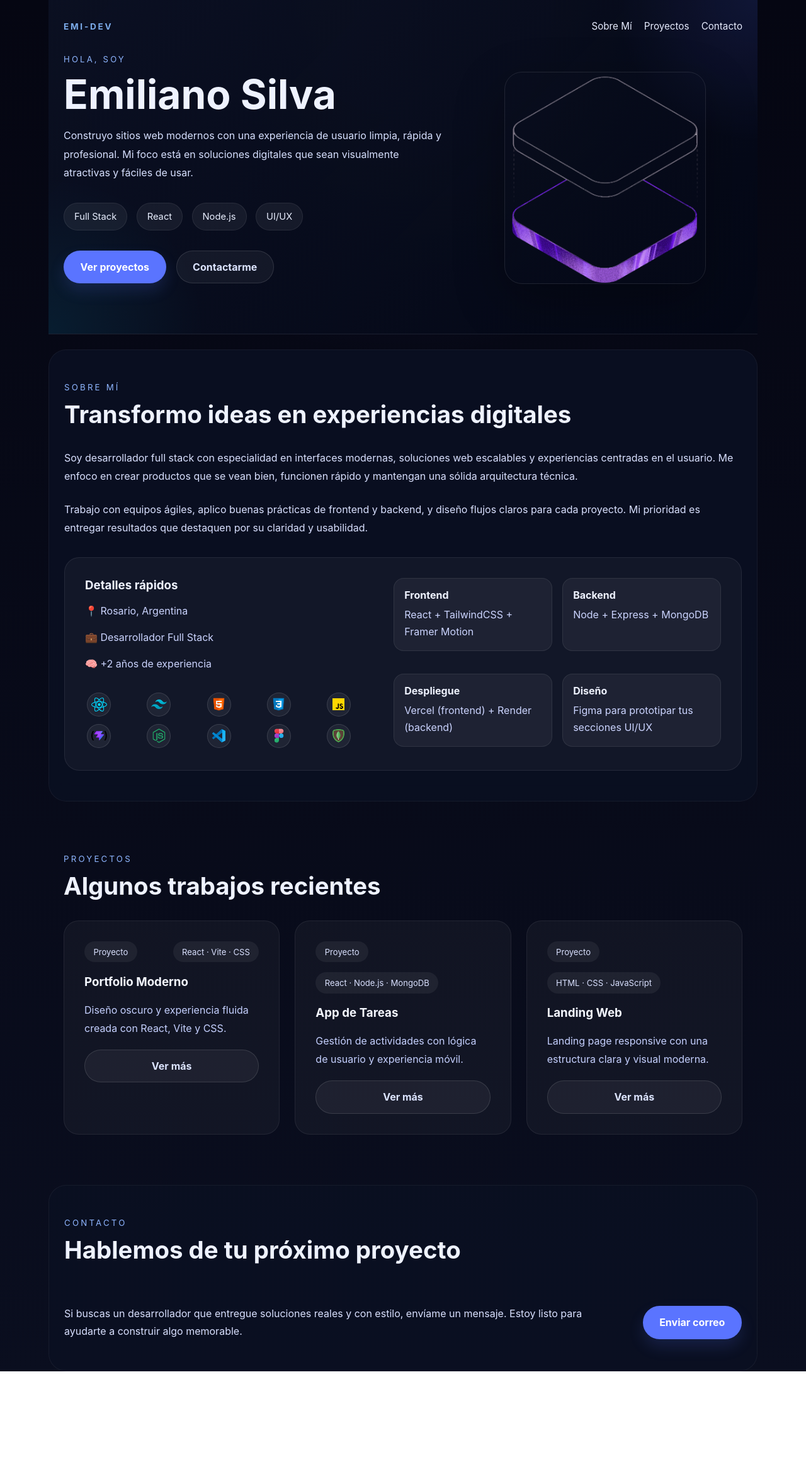
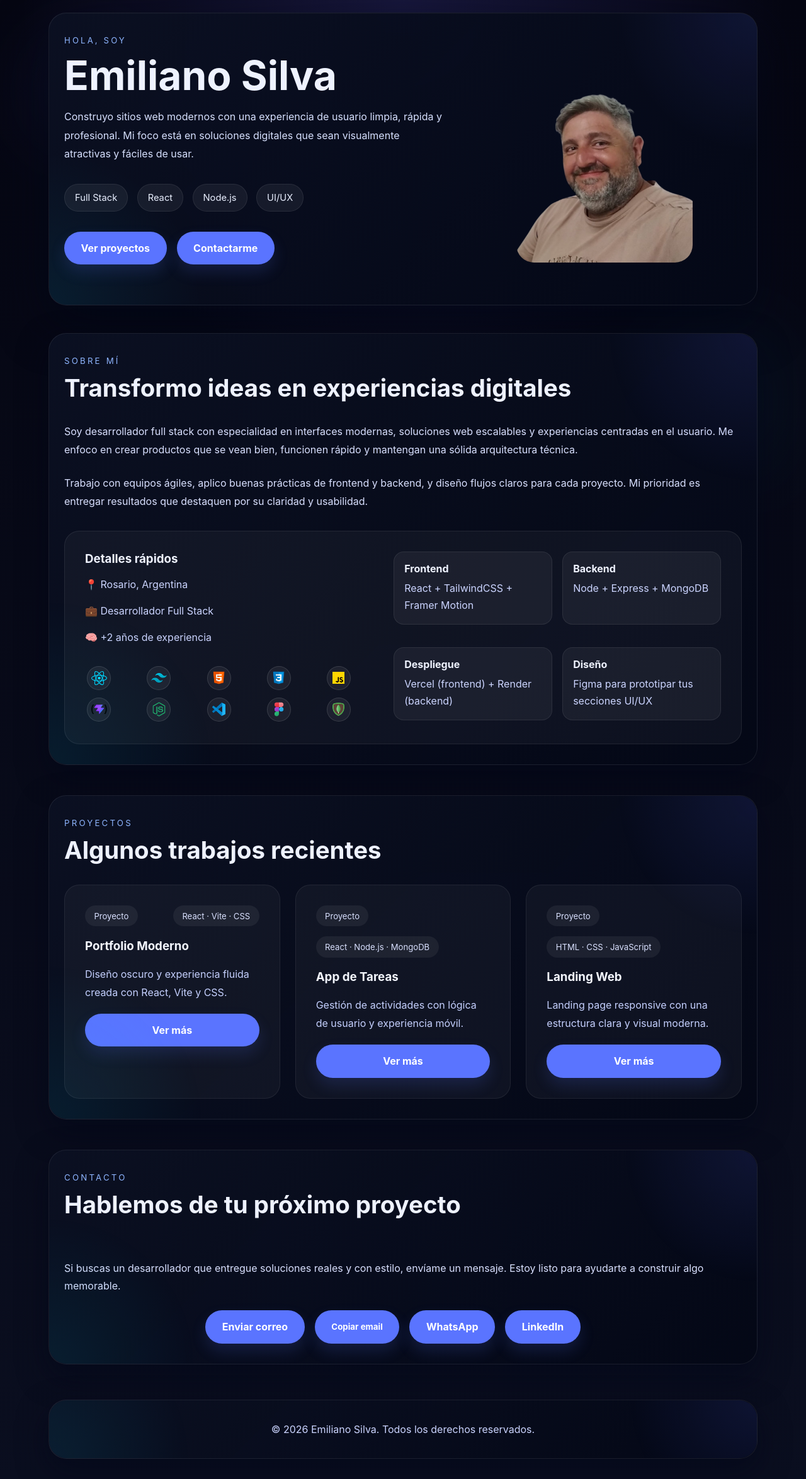
Before and after one commit to emi-silva/PORTFOLIO-EMILIANO-SILVA, a React (Vite) app: page / in a window 1280 px wide. Shown: the whole page at 63% size. Before the commit the page ends 2178 px from the top, so only its background shows below. Built offline with nearby package versions, Linux system fonts and the light colour scheme.

Commit message:
segundo dia de trabajo resolver enviar correo

```diff
--- a/src/App.css
+++ b/src/App.css
@@ -16,6 +16,28 @@ body {
   min-height: 100vh;
 }
 
+body::before {
+  content: '';
+  position: fixed;
+  inset: 0;
+  z-index: 0;
+  background-image: radial-gradient(circle at 10% 20%, rgba(88, 103, 255, 0.06), transparent 12%),
+    radial-gradient(circle at 90% 80%, rgba(0, 216, 255, 0.04), transparent 15%);
+  opacity: 1;
+  filter: blur(30px);
+  transform: translateZ(0);
+  animation: floatBG 30s linear infinite;
+  pointer-events: none;
+}
+
+@keyframes floatBG {
+  0% { transform: translateY(0) rotate(0deg); }
+  25% { transform: translateY(-12px) rotate(1deg); }
+  50% { transform: translateY(-24px) rotate(-1deg); }
+  75% { transform: translateY(-12px) rotate(1deg); }
+  100% { transform: translateY(0) rotate(0deg); }
+}
+
 #root {
   width: min(1126px, 100%);
   max-width: 100%;
@@ -24,6 +46,8 @@ body {
   display: flex;
   flex-direction: column;
   box-sizing: border-box;
+  position: relative;
+  z-index: 1;
 }
 
 h1,
@@ -50,9 +74,13 @@ p {
 .header {
   position: relative;
   overflow: hidden;
-  padding: 2rem 1.5rem 3rem;
+  margin: 1.25rem 0;
+  padding: 2rem 1.5rem;
   background: linear-gradient(135deg, rgba(11, 16, 34, 0.98), rgba(4, 8, 22, 0.95));
-  border-bottom: 1px solid rgba(255, 255, 255, 0.08);
+  border: 1px solid rgba(255, 255, 255, 0.08);
+  border-radius: 1.75rem;
+  box-shadow: 0 24px 80px rgba(2,6,23,0.6), inset 0 1px 0 rgba(255,255,255,0.02);
+  backdrop-filter: blur(20px);
 }
 
 .header::after {
@@ -163,25 +191,25 @@ p {
   border: 1px solid transparent;
 }
 
-.button.primary {
+.button.primary,
+.button.secondary {
   background: #5a74ff;
   color: #fff;
   box-shadow: 0 12px 24px rgba(90, 116, 255, 0.16);
 }
 
-.button.primary:hover {
+.button.primary:hover,
+.button.secondary:hover {
   transform: translateY(-1px);
   background: #4d65e0;
 }
 
-.button.secondary,
 .button.tertiary {
   color: #dce4ff;
   border-color: rgba(255, 255, 255, 0.12);
   background: rgba(255, 255, 255, 0.05);
 }
 
-.button.secondary:hover,
 .button.tertiary:hover {
   background: rgba(255, 255, 255, 0.09);
 }
@@ -192,10 +220,10 @@ p {
 }
 
 .hero-visual img {
-  width: min(320px, 100%);
+  width: min(280px, 100%);
   border-radius: 1.75rem;
-  border: 1px solid rgba(255, 255, 255, 0.1);
-  box-shadow: 0 28px 80px rgba(0, 0, 0, 0.3);
+  border: none;
+  box-shadow: none;
 }
 
 .section-header {
@@ -218,11 +246,14 @@ p {
 }
 
 .experience {
-  margin-top: 1.5rem;
-  background: rgba(11, 16, 34, 0.9);
-  border: 1px solid rgba(255, 255, 255, 0.05);
+  position: relative;
+  margin: 1.5rem 0;
+  padding: 2rem 1.5rem;
+  background: linear-gradient(135deg, rgba(11, 16, 34, 0.98), rgba(4, 8, 22, 0.95));
+  border: 1px solid rgba(255, 255, 255, 0.08);
   border-radius: 1.75rem;
-  backdrop-filter: blur(18px);
+  backdrop-filter: blur(20px);
+  box-shadow: 0 18px 48px rgba(2,6,23,0.55);
 }
 
 .about-grid {
@@ -353,8 +384,14 @@ p {
 }
 
 .projects {
-  margin-top: 2rem;
-  background: transparent;
+  position: relative;
+  margin: 1.5rem 0;
+  padding: 2rem 1.5rem;
+  background: linear-gradient(135deg, rgba(11, 16, 34, 0.98), rgba(4, 8, 22, 0.95));
+  border: 1px solid rgba(255, 255, 255, 0.08);
+  border-radius: 1.75rem;
+  backdrop-filter: blur(20px);
+  box-shadow: 0 18px 48px rgba(2,6,23,0.55);
 }
 
 .project-grid {
@@ -406,10 +443,26 @@ p {
 }
 
 .contact {
-  margin-top: 2rem;
-  background: rgba(11, 16, 34, 0.9);
-  border: 1px solid rgba(255, 255, 255, 0.05);
+  position: relative;
+  margin: 1.5rem 0 2rem;
+  padding: 2rem 1.5rem;
+  background: linear-gradient(135deg, rgba(11, 16, 34, 0.98), rgba(4, 8, 22, 0.95));
+  border: 1px solid rgba(255, 255, 255, 0.08);
   border-radius: 1.75rem;
+  backdrop-filter: blur(20px);
+  box-shadow: 0 18px 48px rgba(2,6,23,0.55);
+}
+
+.experience::after,
+.projects::after,
+.contact::after {
+  content: '';
+  position: absolute;
+  inset: 0;
+  pointer-events: none;
+  background-image: radial-gradient(circle at top right, rgba(88, 103, 255, 0.12), transparent 18%),
+    radial-gradient(circle at bottom left, rgba(0, 216, 255, 0.08), transparent 20%);
+  border-radius: inherit;
 }
 
 .contact-card {
@@ -425,6 +478,50 @@ p {
   line-height: 1.8;
 }
 
+.contact-actions {
+  display: flex;
+  flex-wrap: wrap;
+  justify-content: center;
+  gap: 1rem;
+  margin-top: 1.5rem;
+}
+
+.contact-status {
+  margin-top: 1.25rem;
+  text-align: center;
+  color: #cbd4ff;
+}
+
+.footer {
+  position: relative;
+  margin: 1.5rem 0 2rem;
+  padding: 2rem 1.5rem;
+  background: linear-gradient(135deg, rgba(11, 16, 34, 0.98), rgba(4, 8, 22, 0.95));
+  border: 1px solid rgba(255, 255, 255, 0.08);
+  border-radius: 1.75rem;
+  backdrop-filter: blur(20px);
+  box-shadow: 0 18px 48px rgba(2,6,23,0.55);
+  text-align: center;
+}
+
+.footer::after {
+  content: '';
+  position: absolute;
+  inset: 0;
+  pointer-events: none;
+  background-image: radial-gradient(circle at top right, rgba(88, 103, 255, 0.12), transparent 18%),
+    radial-gradient(circle at bottom left, rgba(0, 216, 255, 0.08), transparent 20%);
+  border-radius: inherit;
+}
+
+.footer p {
+  position: relative;
+  z-index: 1;
+  color: #cbd4ff;
+  line-height: 1.8;
+  margin: 0;
+}
+
 @media (max-width: 960px) {
   .header-body,
   .about-grid,
@@ -434,7 +531,7 @@ p {
   }
 
   .header {
-    padding-top: 1.5rem;
+    padding-top: 1rem;
   }
 }
 
@@ -449,7 +546,7 @@ p {
   }
 
   .header {
-    padding: 1.5rem 1rem 2rem;
+    padding: 1rem 1rem 2rem;
   }
 
   .hero-chips,
--- a/src/App.jsx
+++ b/src/App.jsx
@@ -2,6 +2,7 @@ import Header from "./components/Header";
 import Experience from "./components/Experience";
 import Projects from "./components/Projects";
 import Contact from "./components/Contact";
+import Footer from "./components/Footer";
 import "./App.css";
 
 function App() {
@@ -11,6 +12,7 @@ function App() {
       <Experience />
       <Projects />
       <Contact />
+      <Footer />
     </>
   );
 }
--- a/src/components/Contact.jsx
+++ b/src/components/Contact.jsx
@@ -1,4 +1,26 @@
+import { useState } from 'react';
+
 export default function Contact() {
+  const [contactStatus, setContactStatus] = useState('');
+  const email = 'emilianosilva25@gmail.com';
+
+  const handleEmailClick = (event) => {
+    event.preventDefault();
+    window.location.href = `mailto:${email}`;
+    setTimeout(() => {
+      setContactStatus('Si no se abre el cliente de correo, usa el botón de copiar email.');
+    }, 300);
+  };
+
+  const handleCopyEmail = async () => {
+    try {
+      await navigator.clipboard.writeText(email);
+      setContactStatus('Email copiado al portapapeles.');
+    } catch (error) {
+      setContactStatus(`Copia manualmente: ${email}`);
+    }
+  };
+
   return (
     <section id="contacto" className="contact">
       <div className="section-header">
@@ -13,10 +35,36 @@ export default function Contact() {
             envíame un mensaje. Estoy listo para ayudarte a construir algo
             memorable.
           </p>
+          <div className="contact-actions">
+            <a
+              className="button primary"
+              href={`mailto:${email}`}
+              onClick={handleEmailClick}
+            >
+              Enviar correo
+            </a>
+            <button type="button" className="button secondary" onClick={handleCopyEmail}>
+              Copiar email
+            </button>
+            <a
+              className="button primary"
+              href="https://wa.me/543413916033?text=Hola%20Emiliano%2C%20me%20interesa%20tu%20servicio%20de%20desarrollo%20web"
+              target="_blank"
+              rel="noopener noreferrer"
+            >
+              WhatsApp
+            </a>
+            <a
+              className="button secondary"
+              href="https://www.linkedin.com/in/emiliano-silva-28710b191"
+              target="_blank"
+              rel="noopener noreferrer"
+            >
+              LinkedIn
+            </a>
+          </div>
+          {contactStatus && <p className="contact-status">{contactStatus}</p>}
         </div>
-        <a className="button primary" href="mailto:emiliano@example.com">
-          Enviar correo
-        </a>
       </div>
     </section>
   );
--- /dev/null
+++ b/src/components/Footer.jsx
@@ -0,0 +1,7 @@
+export default function Footer() {
+  return (
+    <footer className="footer">
+      <p>&copy; 2026 Emiliano Silva. Todos los derechos reservados.</p>
+    </footer>
+  );
+}
--- a/src/components/Header.jsx
+++ b/src/components/Header.jsx
@@ -1,17 +1,8 @@
-import heroImg from "../assets/hero.png";
+import heroImg from "../assets/IMG-20221217-WA0154~2-Photoroom.png";
 
 export default function Header() {
   return (
     <header className="header">
-      <div className="header-top">
-        <span className="brand">emi-dev</span>
-        <nav className="header-nav">
-          <a href="#experiencia">Sobre Mí</a>
-          <a href="#proyectos">Proyectos</a>
-          <a href="#contacto">Contacto</a>
-        </nav>
-      </div>
-
       <div className="header-body">
         <div className="header-content">
           <span className="eyebrow">Hola, soy</span>
```
Also changed, not shown: src/assets/IMG-20221217-WA0154~2-Photoroom.png (added), 1 other file (tests, documents, lock files or other folders).
